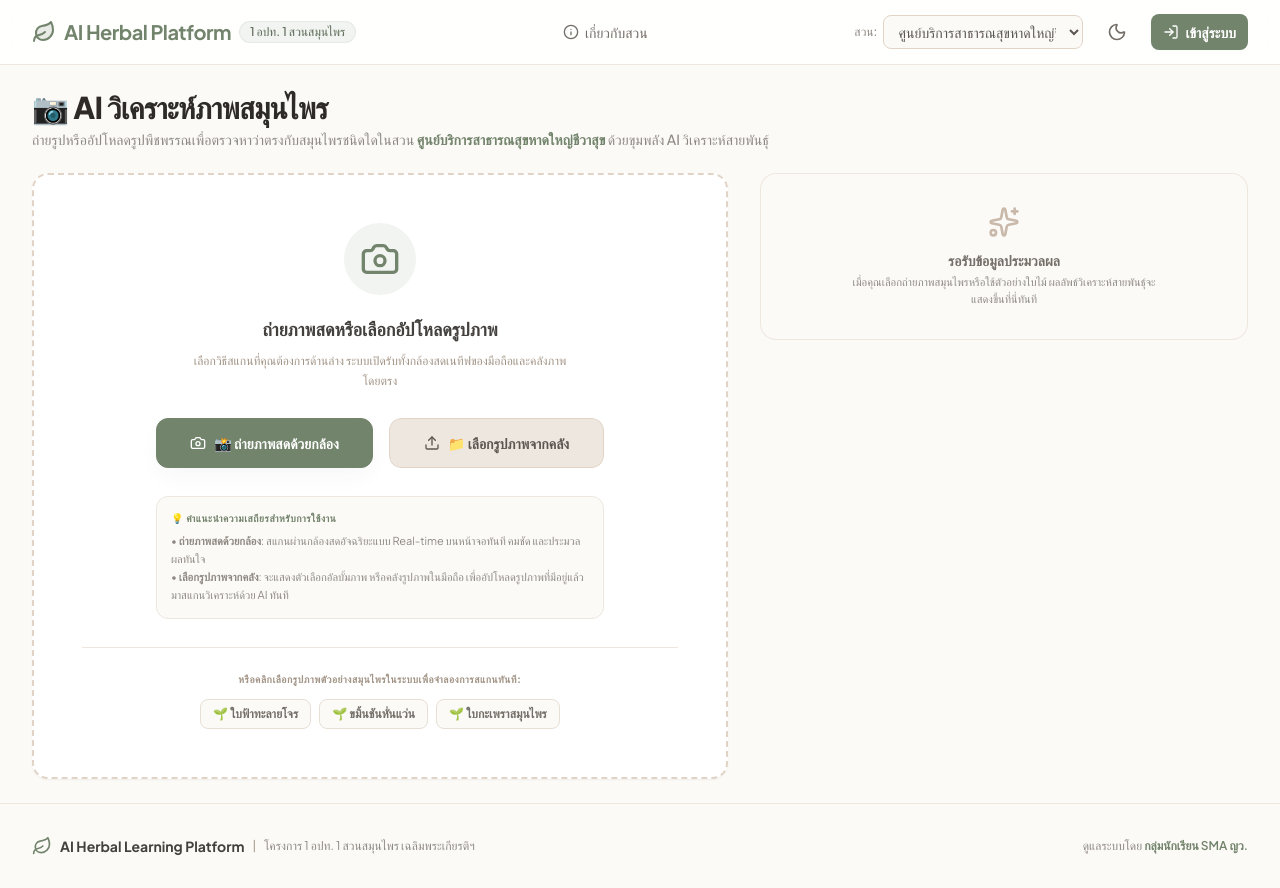
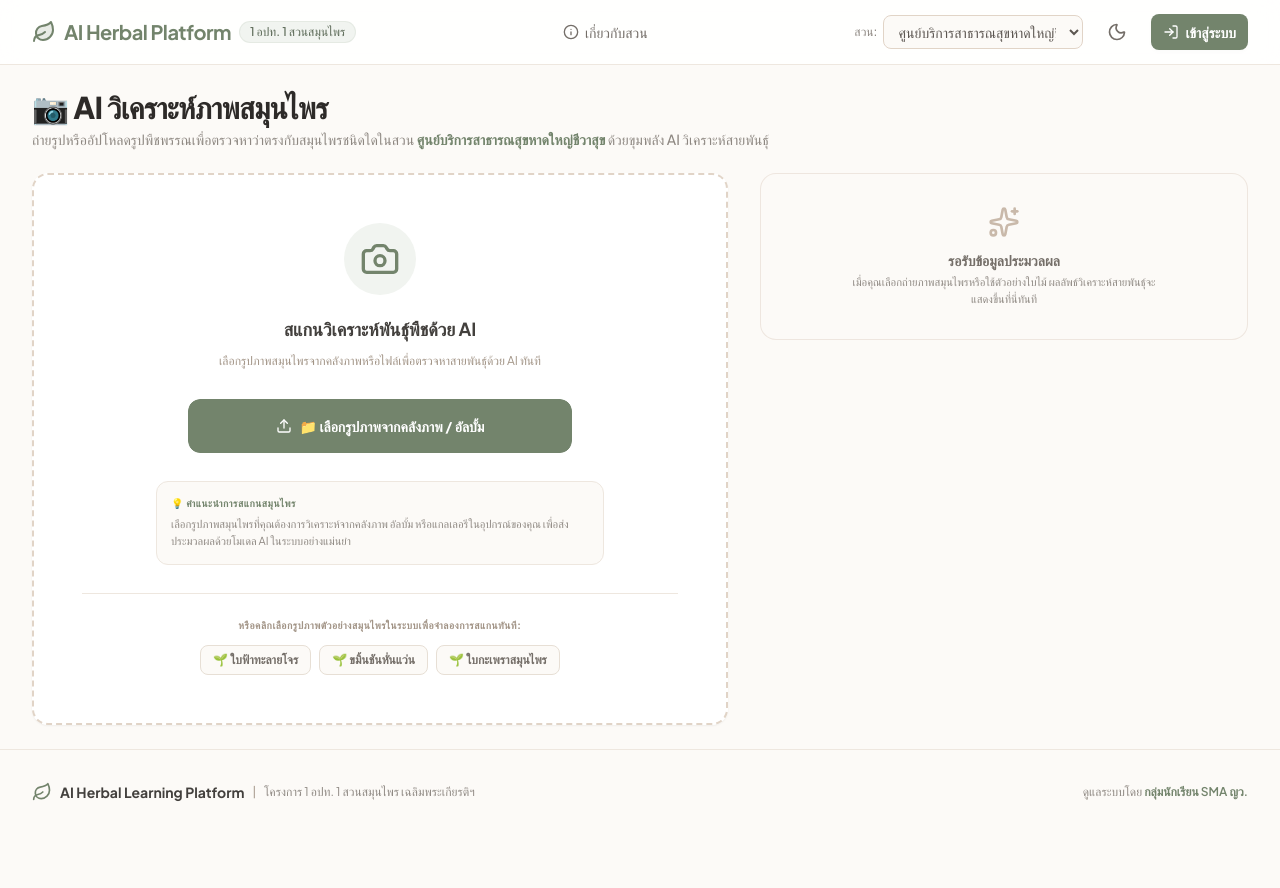
Before and after one commit to piyawit38/AI-Herbal-Learning-Platform, a React (Vite) app: page /vision in a window 1280 px wide. After the commit the page ends 834 px from the top, so only its background shows below. Built offline with nearby package versions, Linux system fonts and the light colour scheme; a web font is replaced by a local one.

Commit message:
Update Vision.tsx

```diff
--- a/src/pages/Vision.tsx
+++ b/src/pages/Vision.tsx
@@ -3,7 +3,6 @@ import { useNavigate } from "react-router-dom";
 import { useGarden } from "../contexts/GardenContext";
 import { useToast } from "../contexts/ToastContext";
 import { Camera, Upload, RefreshCw, AlertCircle, Sparkles, Check, ChevronRight, Leaf } from "lucide-react";
-import { CameraModal } from "../components/common/CameraModal";
 
 interface VisionResult {
   identifiedName: string;
@@ -22,9 +21,7 @@ export const Vision: React.FC = () => {
   const [imageSrc, setImageSrc] = useState<string | null>(null);
   const [analyzing, setAnalyzing] = useState(false);
   const [result, setResult] = useState<VisionResult | null>(null);
-  const [isCameraOpen, setIsCameraOpen] = useState(false);
   const fileInputRef = useRef<HTMLInputElement>(null);
-  const cameraInputRef = useRef<HTMLInputElement>(null);
 
 
 
@@ -142,17 +139,6 @@ export const Vision: React.FC = () => {
         {/* Left Side: Upload Zone (7 Columns) */}
         <div className="lg:col-span-7 space-y-6">
 
-          {/* Input สำหรับเปิดกล้องถ่ายภาพจริง (Native Camera) โดยตรงบนมือถือ */}
-          <input
-            type="file"
-            id="herb-camera-capture"
-            ref={cameraInputRef}
-            onChange={handleFileSelect}
-            accept="image/*"
-            capture="environment"
-            className="hidden"
-          />
-
           {/* Input สำหรับเลือกรูปภาพจากอัลบั้มหรือไฟล์ */}
           <input
             type="file"
@@ -171,58 +157,33 @@ export const Vision: React.FC = () => {
                   <Camera className="w-10 h-10 text-teal-600" />
                 </div>
                 <div className="space-y-2">
-                  <h3 className="font-bold text-lg text-slate-800 dark:text-slate-200">ถ่ายภาพสดหรือเลือกอัปโหลดรูปภาพ</h3>
+                  <h3 className="font-bold text-lg text-slate-800 dark:text-slate-200">สแกนวิเคราะห์พันธุ์พืชด้วย AI</h3>
                   <p className="text-xs text-slate-400 dark:text-slate-500 max-w-sm leading-relaxed mx-auto">
-                    เลือกวิธีสแกนที่คุณต้องการด้านล่าง ระบบเปิดรับทั้งกล้องสดเนทีฟของมือถือและคลังภาพโดยตรง
+                    เลือกรูปภาพสมุนไพรจากคลังภาพหรือไฟล์เพื่อตรวจหาสายพันธุ์ด้วย AI ทันที
                   </p>
                 </div>
 
-                {/* Camera Modal Integration */}
-                <CameraModal
-                  isOpen={isCameraOpen}
-                  onClose={() => setIsCameraOpen(false)}
-                  onCapture={(base64Data) => {
-                    setImageSrc(base64Data);
-                    setResult(null);
-                    analyzeImage(base64Data, "image/jpeg");
-                  }}
-                />
-
-                {/* Dual high quality buttons */}
-                <div className="flex flex-col sm:flex-row items-center justify-center gap-4 w-full max-w-md pt-2">
-                  {/* ปุ่มถ่ายภาพสดจากกล้องจริง */}
-                  <button
-                    type="button"
-                    onClick={() => setIsCameraOpen(true)}
-                    className="w-full sm:w-1/2 px-6 py-3.5 bg-teal-600 hover:bg-teal-700 text-white rounded-xl text-sm font-bold shadow-md hover:shadow-teal-600/20 hover:scale-[1.02] active:scale-[0.98] transition-all flex items-center justify-center gap-2 border border-teal-600 cursor-pointer"
-                  >
-                    <Camera className="w-4 h-4 shrink-0" />
-                    <span>📸 ถ่ายภาพสดด้วยกล้อง</span>
-                  </button>
-
-                  {/* ปุ่มเลือกภาพจากคลังแกลเลอรี */}
-                  <div className="relative w-full sm:w-1/2 overflow-hidden rounded-xl">
+                {/* Single high quality button */}
+                <div className="w-full max-w-sm pt-2">
+                  <div className="relative w-full overflow-hidden rounded-xl">
                     <input
                       type="file"
                       onChange={handleFileSelect}
                       accept="image/*"
                       className="absolute inset-0 opacity-0 cursor-pointer w-full h-full z-10"
                     />
-                    <div className="w-full px-6 py-3.5 bg-slate-100 hover:bg-slate-200 dark:bg-slate-800 dark:hover:bg-slate-700 text-slate-700 dark:text-slate-200 rounded-xl text-sm font-bold shadow-sm hover:scale-[1.02] active:scale-[0.98] transition-all flex items-center justify-center gap-2 border border-slate-200 dark:border-slate-700">
+                    <div className="w-full px-6 py-4 bg-teal-600 hover:bg-teal-700 text-white rounded-xl text-sm font-bold shadow-md hover:shadow-teal-600/20 hover:scale-[1.02] active:scale-[0.98] transition-all flex items-center justify-center gap-2 border border-teal-600">
                       <Upload className="w-4 h-4 shrink-0" />
-                      <span>📁 เลือกรูปภาพจากคลัง</span>
+                      <span>📁 เลือกรูปภาพจากคลังภาพ / อัลบั้ม</span>
                     </div>
                   </div>
                 </div>
 
                 {/* Info Note */}
-                <div className="bg-slate-50 dark:bg-slate-800/40 rounded-xl p-3.5 text-left border border-slate-100 dark:border-slate-800 w-full max-w-md mt-2 space-y-1.5">
-                  <span className="text-[10px] font-extrabold text-teal-600 dark:text-teal-400 uppercase tracking-wider block">💡 คำแนะนำความเสถียรสำหรับการใช้งาน</span>
+                <div className="bg-slate-50 dark:bg-slate-800/40 rounded-xl p-3.5 text-left border border-slate-100 dark:border-slate-800 w-full max-w-md mt-2">
+                  <span className="text-[10px] font-extrabold text-teal-600 dark:text-teal-400 uppercase tracking-wider block mb-1">💡 คำแนะนำการสแกนสมุนไพร</span>
                   <p className="text-[11px] text-slate-500 dark:text-slate-400 leading-relaxed m-0">
-                    • <span className="font-bold">ถ่ายภาพสดด้วยกล้อง</span>: สแกนผ่านกล้องสดอัจฉริยะแบบ Real-time บนหน้าจอทันที คมชัด และประมวลผลทันใจ
-                  </p>
-                  <p className="text-[11px] text-slate-500 dark:text-slate-400 leading-relaxed m-0">
-                    • <span className="font-bold">เลือกรูปภาพจากคลัง</span>: จะแสดงตัวเลือกอัลบั้มภาพ หรือคลังรูปภาพในมือถือ เพื่ออัปโหลดรูปภาพที่มีอยู่แล้วมาสแกนวิเคราะห์ด้วย AI ทันที
+                    เลือกรูปภาพสมุนไพรที่คุณต้องการวิเคราะห์จากคลังภาพ อัลบั้ม หรือแกลเลอรีในอุปกรณ์ของคุณ เพื่อส่งประมวลผลด้วยโมเดล AI ในระบบอย่างแม่นยำ
                   </p>
                 </div>
 
```
